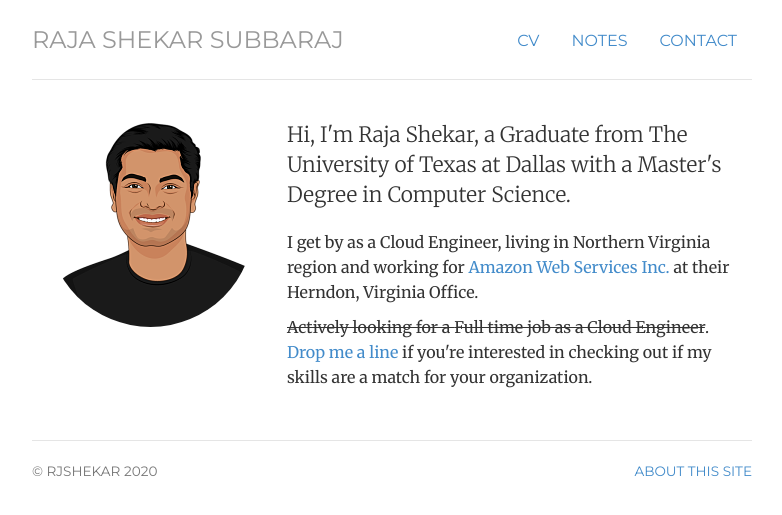
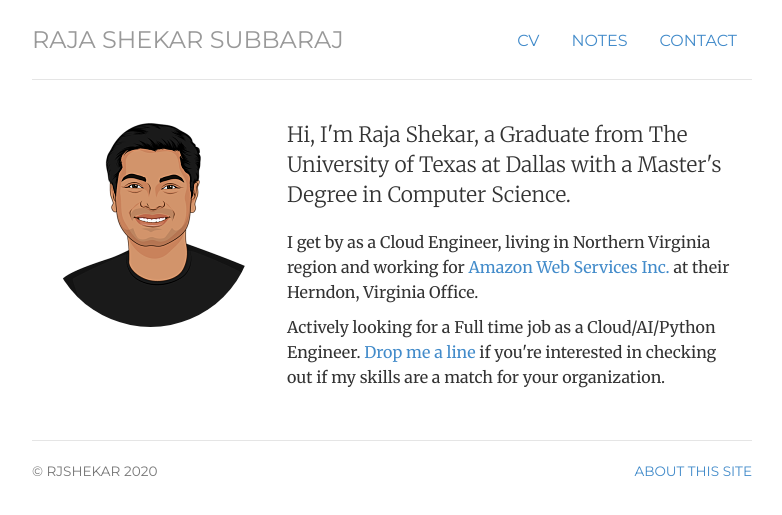
Before and after one commit to rjshekar90/github_website, a Jekyll site: the page built from index.html, in a window 1280 px wide. Shown: the top 515 px of the page, without its empty margins (248-1030 px from the left). Built offline with Jekyll 4.4.1, drawn with Linux system fonts in a browser that asks for light colours.

Commit message:
Update index.html

```diff
--- a/index.html
+++ b/index.html
@@ -15,7 +15,7 @@ contact: passive
 	<p>I get by as a <span itemprop="title">Cloud Engineer</span>, living in <span itemprop="address" itemscope
     itemtype="http://data-vocabulary.org/Address"> <span itemprop="locality">Northern Virginia</span> <span itemprop="region"> region</span></span> and working for <a target="_blank" rel="noopener noreferrer" href="https://aws.amazon.com/">Amazon Web Services Inc.</a> at their Herndon, Virginia Office.</p>
 
-	<p><strike>Actively looking for a <span itemprop="title">Full time job as a Cloud Engineer</span></strike>. <a href="contact">Drop me a line</a> if you're interested in checking out if my skills are a match for your organization.</p>
+	<p>Actively looking for a <span itemprop="title">Full time job as a Cloud/AI/Python Engineer</span>. <a href="contact">Drop me a line</a> if you're interested in checking out if my skills are a match for your organization.</p>
 	</div>
 </div>
 <!-- </div> -->
```
